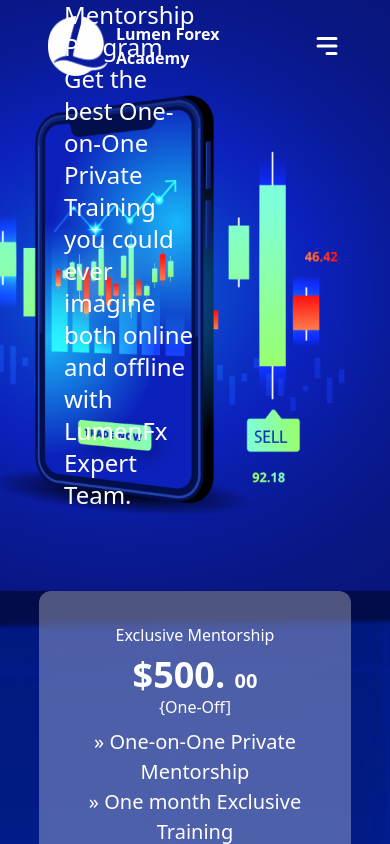
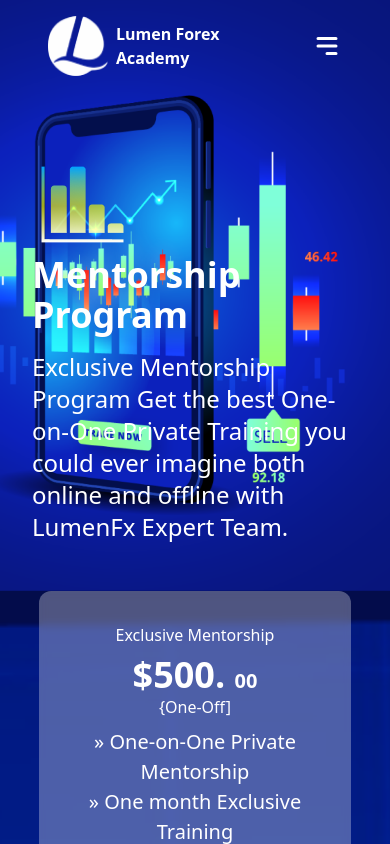
Before and after one commit to Nanocodes-Programming/forex-bang-frontend, a React (Create React App) app: page /mentorship in a window 390 px wide. Shown: the top 844 px of the page. Built offline with nearby package versions, Linux system fonts and the light colour scheme.

Commit message:
most responsive

```diff
--- a/src/pages/Mentor.jsx
+++ b/src/pages/Mentor.jsx
@@ -8,7 +8,7 @@
     <Layout>
       <Wrapper>
         {/* home wrapper */}
-        <div className="w-[40%] h-full flex flex-col justify-end p-[4rem] items-start">
+        <div className="md:w-[40%] w-full text-left  h-full flex flex-col justify-end md:p-[4rem] p-[2rem] items-start">
           <img src={chart} alt="" />
           <h1 className="text-4xl font-bold text-white">Mentorship Program</h1>
           <p className="text-2xl text-white   my-4">
```
